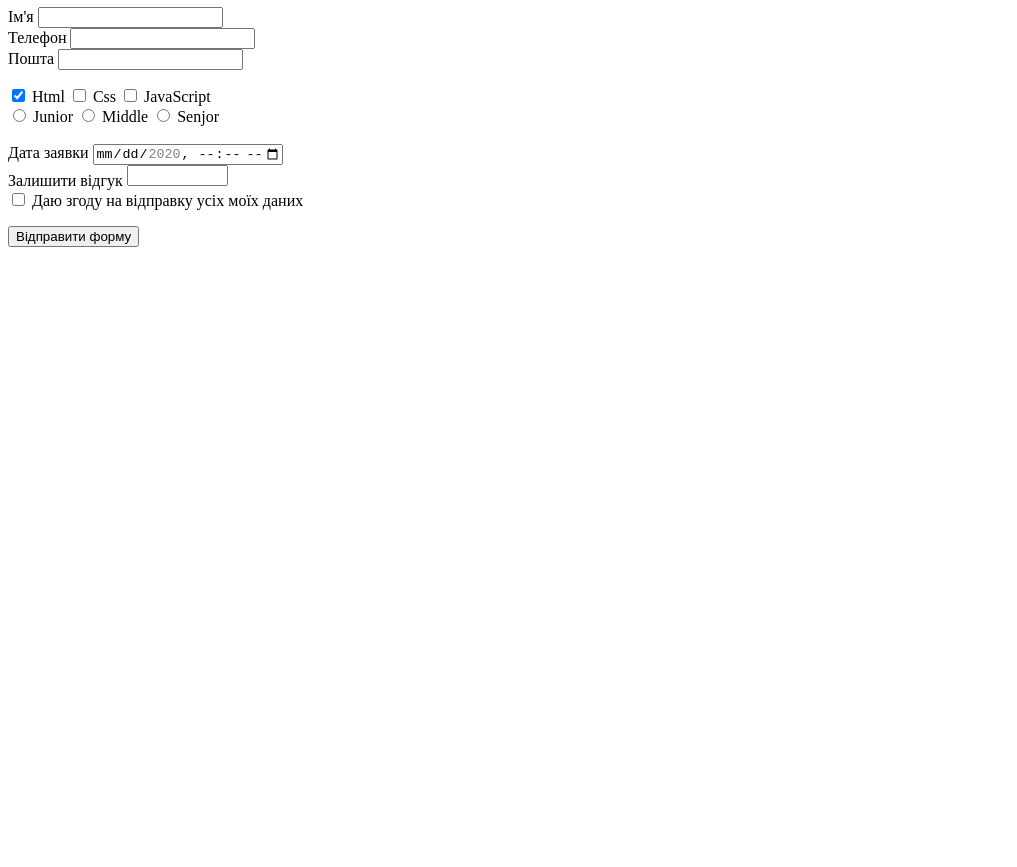
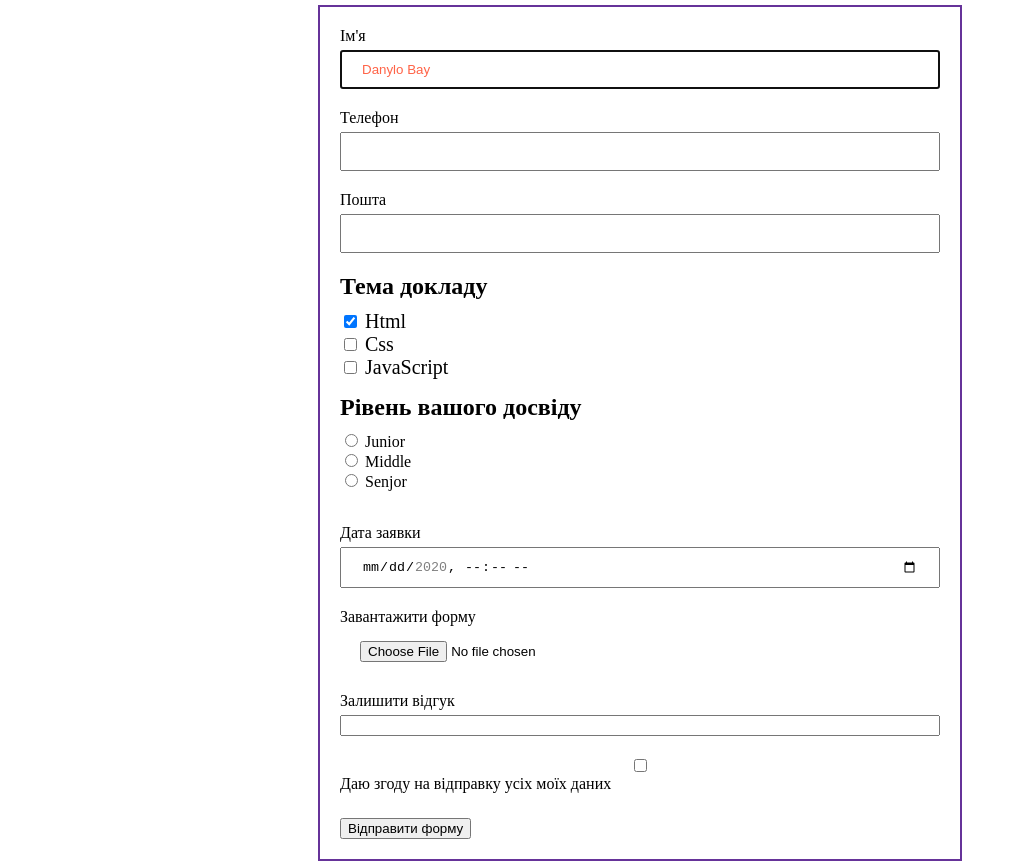
Before and after one commit to DanyloBay/forms_test, a plain HTML site: page index.html in a window 1280 px wide. Shown: the part 73-940 px from the top of the page, without its empty margins (0-1017 px from the left). Before the commit the page ends 800 px from the top, so only its background shows below. Drawn offline with Linux system fonts and the light colour scheme.

Commit message:
1
оформлення стилі

```diff
--- a/index.html
+++ b/index.html
@@ -4,52 +4,85 @@
     <meta charset="UTF-8">
     <meta http-equiv="X-UA-Compatible" content="IE=edge">
     <meta name="viewport" content="width=device-width, initial-scale=1.0">
+
+    <link rel="stylesheet" href="./style.css">
+
     <title>Forms</title>
 </head>
 <body>
 
-    <style>
-        textarea
-        {
-            resize: none;
-        }
-    </style>
-
     <h1>Заповни форму</h1>
 
-    <form name="form" class="js-speaker-form">
+    <form name="form" class="form js-speaker-form">
 
-        <label for="name">Ім'я</label>
-        <input type="text" name="name" id="name">
-        <br>
-        <label for="">Телефон</label>
+        <div class="form__field">
+            <label for="name" class="form__lable">Ім'я</label>
+            <input
+            type="text"
+            name="name"
+            id="name"
+            autofocus
+            placeholder="Danylo Bay">
+        </div>
+
+        <div class="form__field">
+            <label for="tel">Телефон</label>
             <input type="tel" name="tel" id="tel">
-        <br>
+        </div>
+
+        <div class="form__field">
             <label for="email">Пошта</label>
             <input type="email" name="email" id="email">
+        </div>
 
         <p></p>
 
-        <div role="checkbox">
+        <div role="group" class="group">
+            <h2 class="group__tittle">Тема докладу</h2>
+            <ul class="topic__options">
+
+                <li>
                     <input type="checkbox" name="type-1" value="html" id="html" checked>
                     <label for="html">Html</label>
+                </li>
+
+                <li>
                     <input type="checkbox" name="type-2" value="css" id="css">
                     <label for="css">Css</label>
+                </li>
+
+                <li>
                     <input type="checkbox" name="type-3" value="js" id="js">
                     <label for="js">JavaScript</label>
+                </li>
+
+            </ul>
         </div>
 
-        <div role="radio">
+        <div role="group" class="group">
+
+            <h2 class="group__tittle">Рівень вашого досвіду</h2>
+
+            <ul class="experience__options">
+                <li>
                     <input type="radio" name="experience" value="junior" id="junior">
                     <label for="junior">Junior</label>
+                </li>
+                <li>
                     <input type="radio" name="experience" value="middle" id="middle">
                     <label for="middle">Middle</label>
+                </li>
+                <li>
                     <input type="radio" name="experience" value="senjor" id="senjor">
                     <label for="senjor">Senjor</label>
+                </li>
+            </ul>
+
         </div>
 
         <br>
 
+        <div class="form__field">
             <label for="date">Дата заявки</label>
             <input type="datetime-local"
             name="date"
@@ -57,17 +90,22 @@
             min="2020-05-15T20:20"
             max="2020-12-12T20:00"
             >
+        </div>
 
-        <br>
+        <div class="form__field">
+            <label for="file">Завантажити форму</label>
+            <input type="file" name="file" id="file">
+        </div>
 
+        <div class="form__field">
             <label for="comment">Залишити відгук</label>
             <textarea name="comment" id="comment" cols="10" rows="1"></textarea>
+        </div>
 
-        <br>
-
+        <div class="form__field">
             <input type="checkbox" name="policy" id="policy">
             <label for="policy">Даю згоду на відправку усіх моїх даних</label>
-
+        </div>
 
         <p></p>
         <button type="submit">Відправити форму</button>
--- /dev/null
+++ b/style.css
@@ -0,0 +1,75 @@
+h1
+{
+    text-align: center;
+}
+
+textarea
+{
+    resize: none;
+}
+
+.form
+{
+    width: 600px;
+    outline: 2px solid rebeccapurple;
+    margin: 0 auto;
+    padding: 20px;
+}
+
+.form__field
+{
+    display: flex;
+    flex-direction: column;
+
+    margin-bottom: 20px;
+}
+
+.form__field label
+{
+    margin-bottom: 5px;
+}
+
+.form__field input
+{
+    padding: 10px 20px;
+}
+
+.form__field input::placeholder
+{
+    color: tomato;
+}
+
+.group
+{
+    margin-bottom: 15px;
+}
+
+.group__tittle
+{
+    margin-top: 0;
+    margin-bottom: 10px;
+}
+
+.topic__options, .experience__options
+{
+    padding: 0;
+    margin: 0;
+    list-style: none;
+}
+
+.topic__options li
+{
+    display: flex;
+    align-items: center;
+}
+
+.topic__options input[type="checkbox"]
+{
+
+}
+
+.topic__options label
+{
+    font-size: 20px;
+    margin-left: 5px;
+}
```
Lines whose indentation alone changed are shown as unchanged.
